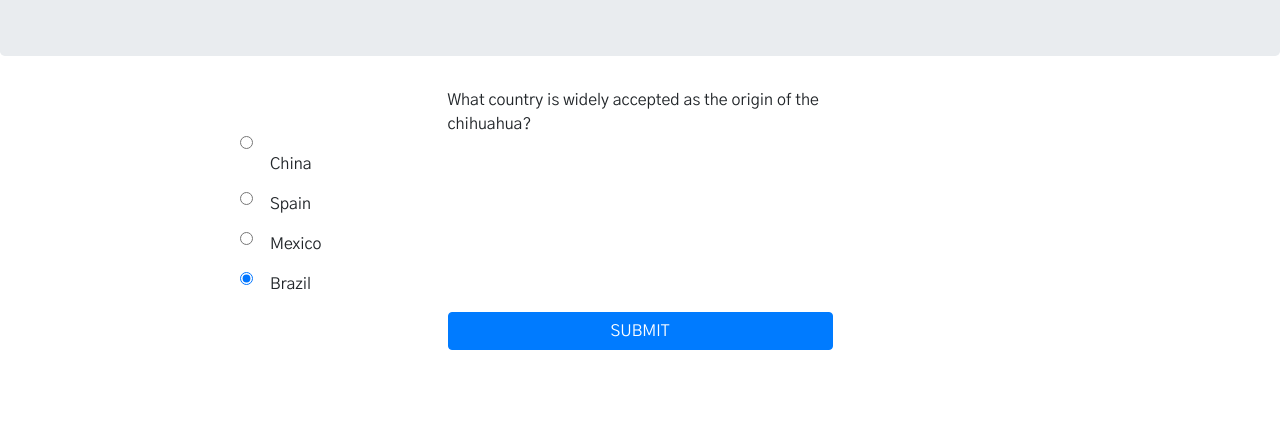
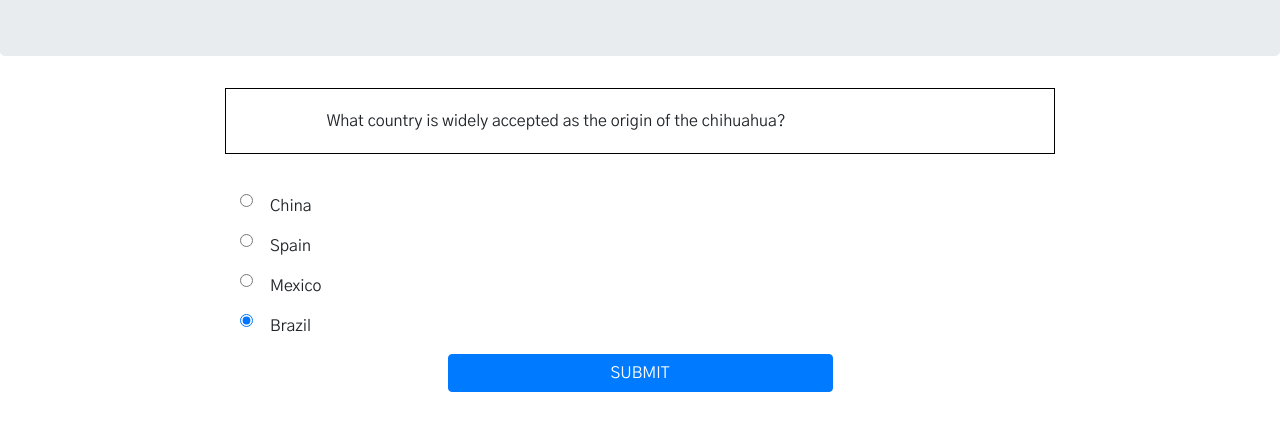
Before and after one commit to wreckendorn/TriviaGame, a plain HTML site: page index.html in a window 1280 px wide. Both pictures are taken after a click on the button "Start". Shown: the part 147-578 px from the top of the page. Drawn offline with nearby package versions, Linux system fonts and the light colour scheme.

Commit message:
fixed some of the positioning issues and added border to question

```diff
--- a/assets/css/style.css
+++ b/assets/css/style.css
@@ -40,3 +40,15 @@ img {
 #option1 {
     padding-bottom: 10px;
 }
+#blackRow {
+    border: black;
+    border-style: solid;
+    border-width: thin;
+    margin-bottom: 40px;
+    padding: 20px;
+}
+
+#imageDiv {
+    clear: both;
+    margin: 0 auto;
+}
--- a/assets/javascript/app.js
+++ b/assets/javascript/app.js
@@ -63,7 +63,6 @@ function finalScreen() {
     $(".container").append("<div class='row'><div class='col-3'></div><div class='col-6'><button id ='startAgain'type='button' class='btn btn-primary btn-block'>Start Over</button></div><div class='col-3'></div></div>");
     $(".container").append("<div class='row'><div class='col-12'><img src='./assets/images/chihuahuaBackground2.jpg'></div></div>");
 
-
     $("#startAgain").on("click",(function() {
         console.log("Game is starting");
         answeredCorrectScore = 0;
@@ -88,7 +87,7 @@ function displayQuestion()
 
         $(".container").empty();
         // creates div with id=questionHere that will hold the question
-        var questionDiv = $("<div class='row'><div class = 'col-3'></div><div class='col-6'id='questionHere'></div><div class = 'col-3'></div></div><form id='radioBox'>");
+        var questionDiv = $("<div class='row' id='blackRow'><div class ='col-1'></div><div class='col-10'id='questionHere'></div><div class = 'col-1'></div></div><form id='radioBox'>");
         // creates form div which creates the radio button and sets a value id of "option1"
         var answerDivA = $("<p><input type='radio' name='possibleAnswers' value='option1' class='radios'/></p><p class='radioAnswer'id='answerOne'></p>");
         var answerDivB = $("<p><input type='radio' name='possibleAnswers' value='option2' class='radios'/></p><p class='radioAnswer'id='answerTwo'></p>");
@@ -114,7 +113,7 @@ function displayQuestion()
                     console.log(userAnswer);
                     $(".container").empty();
                     endTime();
-                    $(".container").append("<div class='card' style='width: 18rem;'><img 'card-img-top' src = " + qaArray[i].image + " alt='Card image cap'>");
+                    $(".container").append("<div id='imageDiv'><img src = " + qaArray[i].image + ">");
 //if the user guesses correctly, increase the answeredCorrect score and display "Correct!" along with a gif
                     if (userAnswer === qaArray[i].co) {
                         answeredCorrectScore++;
@@ -130,9 +129,6 @@ function displayQuestion()
                     $(".container").append("<h2>Nope!  The correct answer is " + qaArray[i].ca + "</h2>");
                     different();
                     }
-
-
-
             });
     }
     else {
@@ -154,8 +150,6 @@ $(document).ready(function() {
         $("body").prepend("<div class='jumbotron'><h1 class='display-4' id= 'clock'></h1></div>");
         $(".container").css({"margin-top": "0", "padding": "0"});
         displayQuestion();
-
-
     }));
 
 });
```
